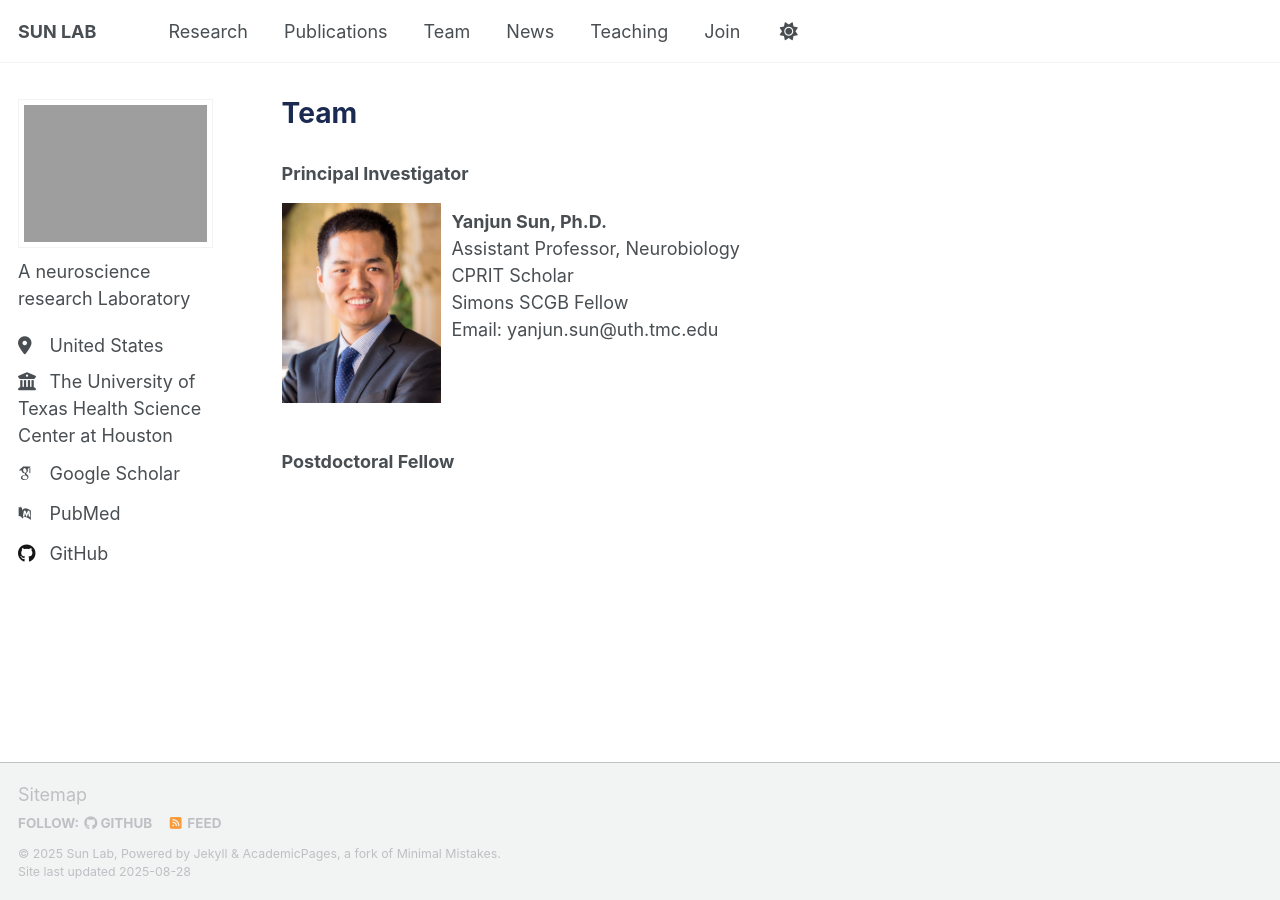
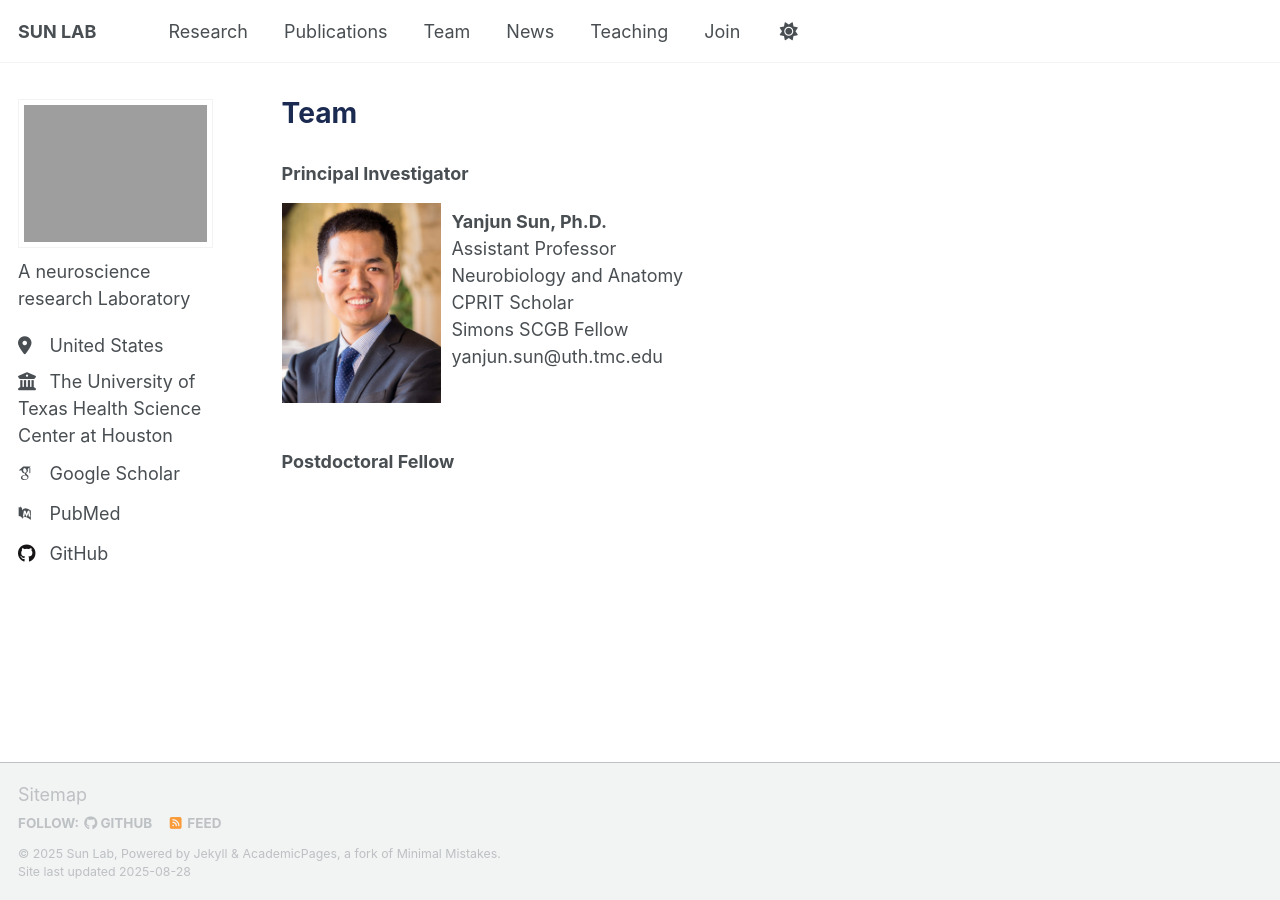
Before and after one commit to suny-lab/suny-lab.github.io, a Jekyll site: the page built from _pages/team.md, in a window 1280 px wide. Built offline with Jekyll 4.4.1, drawn with Linux system fonts in a browser that asks for light colours; some web fonts are replaced; a script that is not in the unit is left out.

Commit message:
updated team

```diff
--- a/_pages/team.md
+++ b/_pages/team.md
@@ -13,11 +13,12 @@ author_profile: true
 
 <div style="line-height: 1.5">
 <strong>Yanjun Sun, Ph.D.</strong><br>
-Assistant Professor, Neurobiology<br>
+Assistant Professor<br>
+Neurobiology and Anatomy<br>
 CPRIT Scholar<br>
 Simons SCGB Fellow<br>
-Email: yanjun.sun@uth.tmc.edu
+yanjun.sun@uth.tmc.edu<br>
 </div>
-<br><br>
+<br>
 
 ### Postdoctoral Fellow
```
